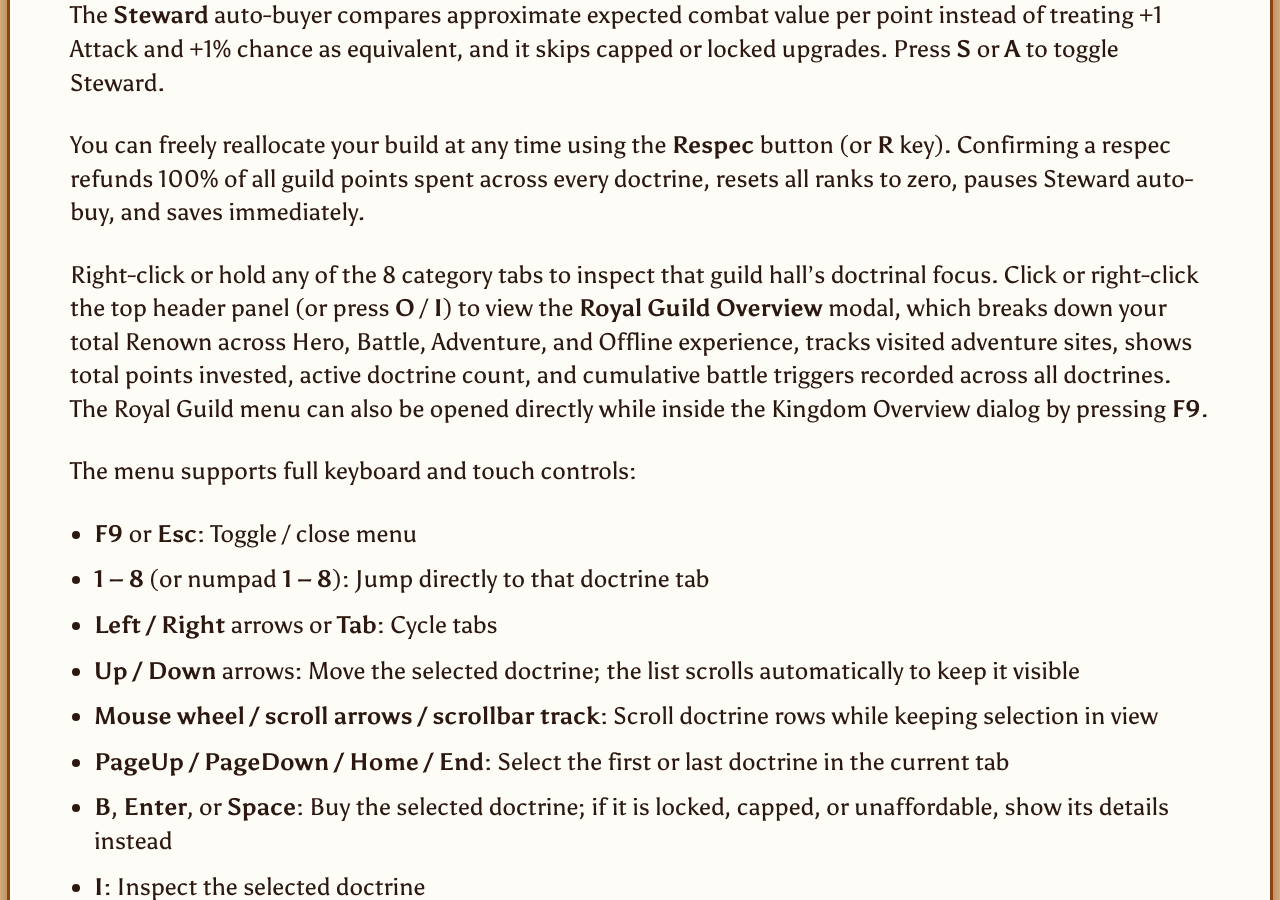
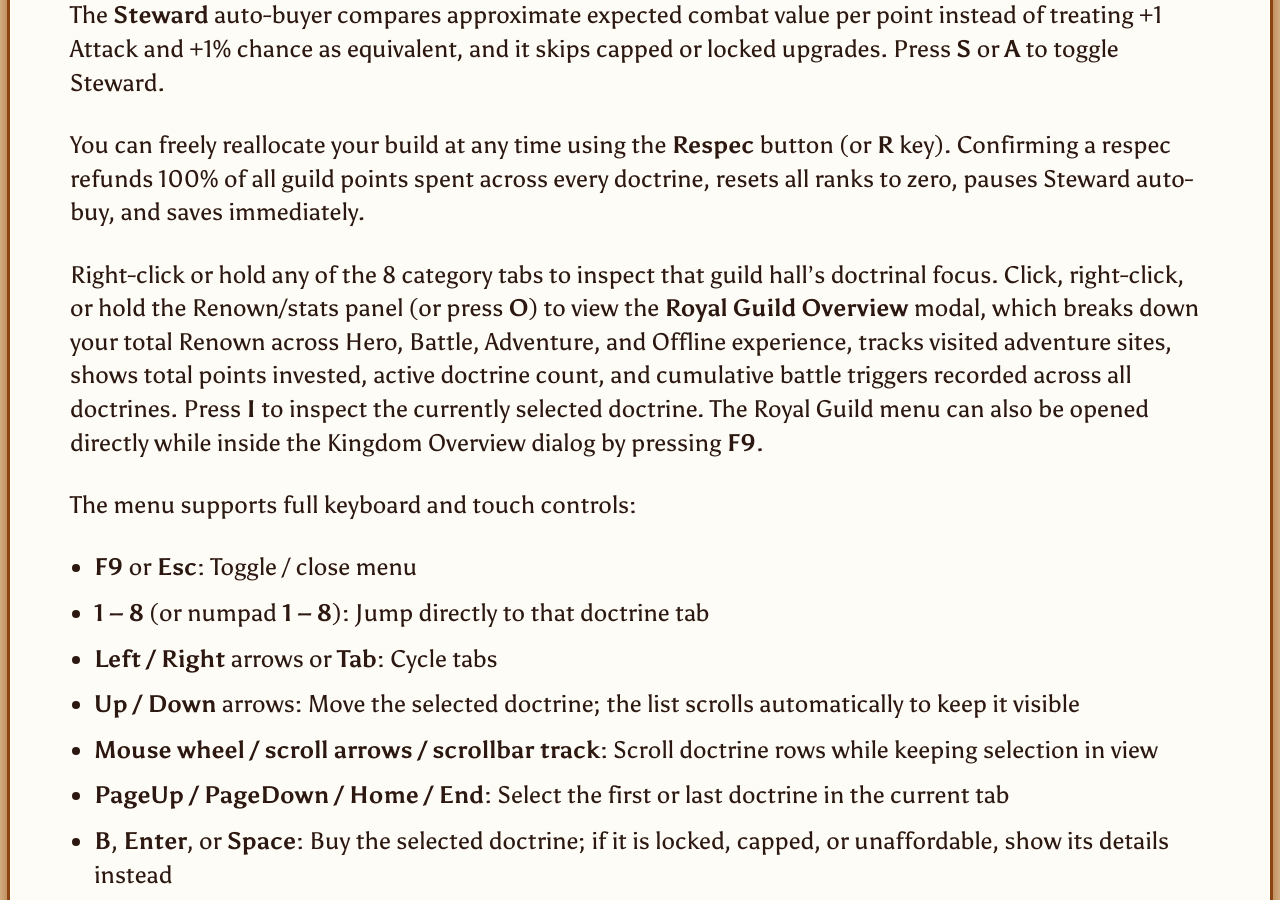
Before and after one commit to MattKoRn/fheroes2, a Jekyll site: the page built from docs/RPG_README.md, in a window 1280 px wide and 900 px high, scrolled down 2974 px. Built offline with Jekyll 4.4.1, drawn with Linux system fonts in a browser that asks for light colours; our own code applies the rules of GitHub Pages for plain Markdown files.

Commit message:
Correct RPG menu interaction docs

```diff
--- a/docs/RPG_README.md
+++ b/docs/RPG_README.md
@@ -23,7 +23,7 @@ Left-click or tap the **BUY** plaque to purchase a rank. Left-click anywhere on
 
 You can freely reallocate your build at any time using the **Respec** button (or **R** key). Confirming a respec refunds 100% of all guild points spent across every doctrine, resets all ranks to zero, pauses Steward auto-buy, and saves immediately.
 
-Right-click or hold any of the 8 category tabs to inspect that guild hall's doctrinal focus. Click or right-click the top header panel (or press **O** / **I**) to view the **Royal Guild Overview** modal, which breaks down your total Renown across Hero, Battle, Adventure, and Offline experience, tracks visited adventure sites, shows total points invested, active doctrine count, and cumulative battle triggers recorded across all doctrines. The Royal Guild menu can also be opened directly while inside the Kingdom Overview dialog by pressing **F9**.
+Right-click or hold any of the 8 category tabs to inspect that guild hall's doctrinal focus. Click, right-click, or hold the Renown/stats panel (or press **O**) to view the **Royal Guild Overview** modal, which breaks down your total Renown across Hero, Battle, Adventure, and Offline experience, tracks visited adventure sites, shows total points invested, active doctrine count, and cumulative battle triggers recorded across all doctrines. Press **I** to inspect the currently selected doctrine. The Royal Guild menu can also be opened directly while inside the Kingdom Overview dialog by pressing **F9**.
 
 The menu supports full keyboard and touch controls:
 - **F9** or **Esc**: Toggle / close menu
```
